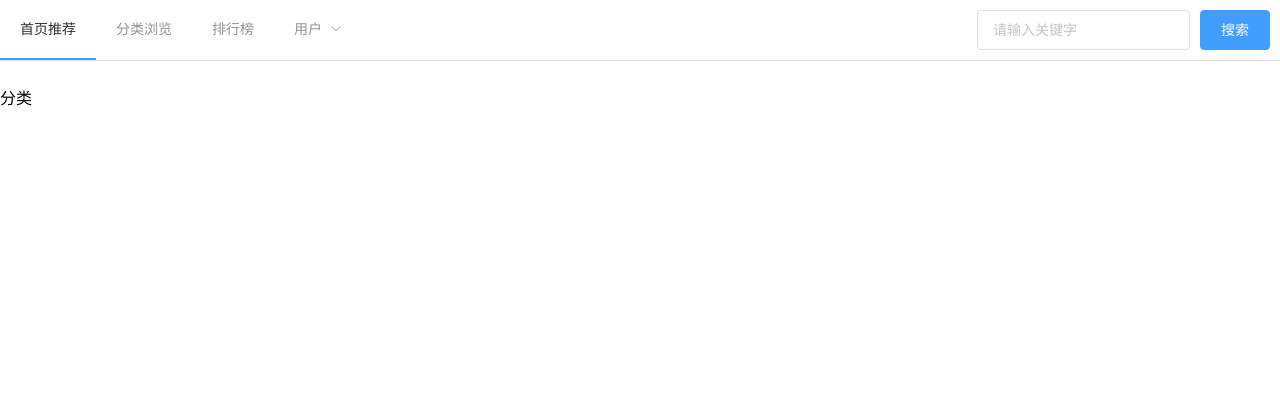
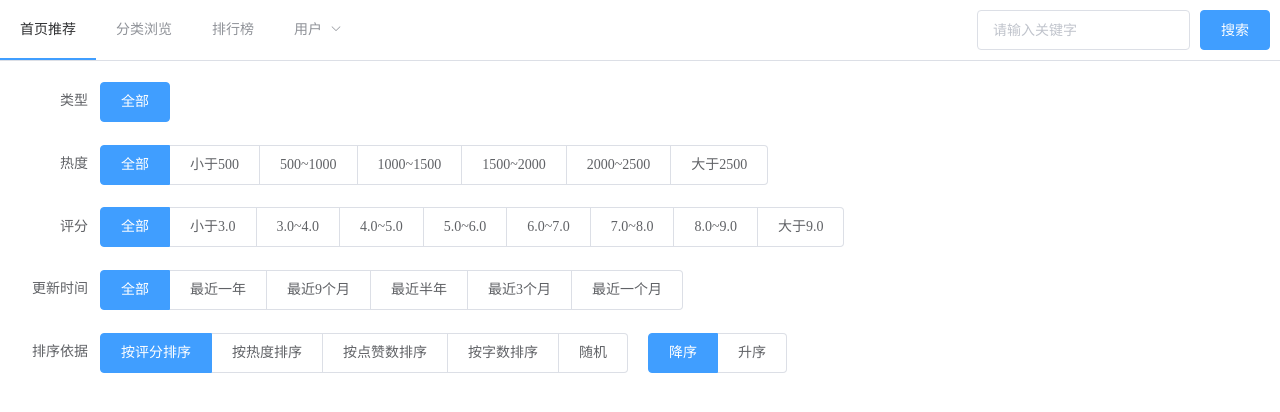
Before and after one commit to byx2000/byx-bookstore-app, a Vue app: page /category in a window 1280 px wide. Shown: the top 412 px of the page. Built offline with nearby package versions, Linux system fonts and the light colour scheme; no server answers.

Commit message:
完成类别选择组件

```diff
--- a/src/App.vue
+++ b/src/App.vue
@@ -25,5 +25,6 @@ body {
 
 #divider-below-navbar {
   margin-top: 0;
+  margin-bottom: 0;
 }
 </style>
--- /dev/null
+++ b/src/views/CategoryPage/CategoryChoose.vue
@@ -0,0 +1,134 @@
+<template>
+  <el-form label-width="80px">
+    <el-form-item label="类型">
+      <el-radio-group v-model="selected.categoryId" @change="optionChanged">
+        <el-radio-button v-for="(item, i) in categoryOptions"
+          :key="i"
+          :label="item.value">
+          {{item.text}}
+        </el-radio-button>
+      </el-radio-group>
+    </el-form-item>
+    <el-form-item label="热度">
+      <el-radio-group v-model="selected.heatRange" @change="optionChanged">
+        <el-radio-button v-for="(item, i) in heatRangeOptions" :key="i" :label="item.value">
+          {{item.text}}
+        </el-radio-button>
+      </el-radio-group>
+    </el-form-item>
+    <el-form-item label="评分">
+      <el-radio-group v-model="selected.scoreRange" @change="optionChanged">
+        <el-radio-button v-for="(item, i) in scoreRangeOptions" :key="i" :label="item.value">
+          {{item.text}}
+        </el-radio-button>
+      </el-radio-group>
+    </el-form-item>
+    <el-form-item label="更新时间">
+      <el-radio-group v-model="selected.updateAfter" @change="optionChanged">
+        <el-radio-button v-for="(item, i) in updateAfterOptions" :key="i" :label="item.value">
+          {{item.text}}
+        </el-radio-button>
+      </el-radio-group>
+    </el-form-item>
+    <el-row type="flex">
+      <el-form-item label="排序依据">
+        <el-radio-group v-model="selected.orderBy" @change="optionChanged">
+          <el-radio-button v-for="(item, i) in orderByOptions" :key="i" :label="item.value">
+            {{item.text}}
+          </el-radio-button>
+        </el-radio-group>
+      </el-form-item>
+      <el-form-item label-width="20px">
+        <el-radio-group v-model="selected.orderType" @change="optionChanged">
+          <el-radio-button v-for="(item, i) in orderTypeOptions" :key="i" :label="item.value">
+            {{item.text}}
+          </el-radio-button>
+        </el-radio-group>
+      </el-form-item>
+    </el-row>
+  </el-form>
+</template>
+
+<script>
+export default {
+  name: 'CategoryChoose',
+  props: {
+    categories: {
+      type: Array,
+      default() {
+        return []
+      }
+    }
+  },
+  computed: {
+    categoryOptions() {
+      let op = [{ text: '全部', value: -1 }]
+      for (let c of this.categories) {
+        op.push({text: c.name, value: c.id})
+      }
+      return op
+    }
+  },
+  data() {
+    return {
+      radio1: {},
+      scoreRangeOptions: [
+        { text: '全部', value: {} },
+        { text: '小于3.0', value: { max: 3.0 } },
+        { text: '3.0~4.0', value: { min: 3.0, max: 4.0 } },
+        { text: '4.0~5.0', value: { min: 4.0, max: 5.0 } },
+        { text: '5.0~6.0', value: { min: 5.0, max: 6.0 } },
+        { text: '6.0~7.0', value: { min: 6.0, max: 7.0 } },
+        { text: '7.0~8.0', value: { min: 7.0, max: 8.0 } },
+        { text: '8.0~9.0', value: { min: 8.0, max: 9.0 } },
+        { text: '大于9.0', value: { min: 9.0 } }
+      ],
+      heatRangeOptions: [
+        { text: '全部', value: {} },
+        { text: '小于500', value: { max: 500 } },
+        { text: '500~1000', value: { min: 500, max: 1000 } },
+        { text: '1000~1500', value: { min: 1000, max: 1500 } },
+        { text: '1500~2000', value: { min: 1500, max: 2000 } },
+        { text: '2000~2500', value: { min: 2000, max: 2500 } },
+        { text: '大于2500', value: { min: 2500 } }
+      ],
+      updateAfterOptions: [
+        { text: '全部', value: 10000 },
+        { text: '最近一年', value: 365 },
+        { text: '最近9个月', value: 270 },
+        { text: '最近半年', value: 182 },
+        { text: '最近3个月', value: 90 },
+        { text: '最近一个月', value: 30 }
+      ],
+      orderByOptions: [
+        { text: '按评分排序', value: 'score' },
+        { text: '按热度排序', value: 'heat' },
+        { text: '按点赞数排序', value: 'likeCount' },
+        { text: '按字数排序', value: 'wordCount' },
+        { text: '随机', value: 'random' }
+      ],
+      orderTypeOptions: [
+        { text: '降序', value: 'desc' },
+        { text: '升序', value: 'asc' }
+      ],
+      selected: {
+        categoryId: -1,
+        scoreRange: {},
+        heatRange: {},
+        updateAfter: 10000,
+        orderBy: 'score',
+        orderType: 'desc'
+      }
+    }
+  },
+  methods: {
+    optionChanged() {
+      this.$emit('optionChanged', this.selected)
+    }
+  }
+}
+</script>
+
+<style scoped>
+
+</style>
--- a/src/views/CategoryPage/CategoryChoose/CategoryChoose.vue
+++ /dev/null
@@ -1,118 +0,0 @@
-<template>
-  <b-container>
-    <b-row>
-      <b-col cols="12" sm="6" md="6" lg="4">
-        <b-form-group label="类型：" label-cols="3">
-          <b-form-select :options="categoryOptions" v-model="selected.categoryId" @change="optionChanged"/>
-        </b-form-group>
-      </b-col>
-      <b-col cols="12" sm="6" md="6" lg="4">
-        <b-form-group label="评分：" label-cols="3">
-          <b-form-select :options="scoreRangeOptions" v-model="selected.scoreRange" @change="optionChanged"/>
-        </b-form-group>
-      </b-col>
-      <b-col cols="12" sm="6" md="6" lg="4">
-        <b-form-group label="热度：" label-cols="3">
-          <b-form-select :options="heatRangeOptions" v-model="selected.heatRange" @change="optionChanged"/>
-        </b-form-group>
-      </b-col>
-      <b-col cols="12" sm="12" md="6" lg="4">
-        <b-form-group label="更新时间：" label-cols="4">
-          <b-form-select :options="updateAfterOptions" v-model="selected.updateAfter" @change="optionChanged"/>
-        </b-form-group>
-      </b-col>
-      <b-col cols="12" sm="12" md="6" lg="4">
-        <b-form-group label="排序依据：" label-cols="4">
-          <b-form-select :options="orderOptions" v-model="selected.orderBy" @change="optionChanged"/>
-        </b-form-group>
-      </b-col>
-      <b-col cols="12" sm="12" md="6" lg="4">
-        <b-form-group label="排序方式：" label-cols="4">
-          <b-form-select :options="orderMethodOptions" v-model="selected.orderType" @change="optionChanged"/>
-        </b-form-group>
-      </b-col>
-    </b-row>
-    <b-row>
-    </b-row>
-  </b-container>
-</template>
-
-<script>
-export default {
-  name: 'CategoryChoose',
-  props: {
-    categories: {
-      type: Array,
-      default() {
-        return []
-      }
-    },
-    selected: {
-      type: Object,
-      default() {
-        return {
-          categoryId: 1,
-          scoreRange: {},
-          heatRange: {},
-          updateAfter: 10000,
-          orderBy: 'score',
-          orderType: 'desc'
-        }
-      }
-    }
-  },
-  computed: {
-    categoryOptions() {
-      let op = [{ text: '全部', value: '-1' }]
-      for (let c of this.categories) {
-        op.push({text: c.name, value: c.id})
-      }
-      return op
-    }
-  },
-  data() {
-    return {
-      scoreRangeOptions: [
-        { text: '全部', value: {} },
-        { text: '小于5.0', value: { max: 5.0 } },
-        { text: '5.0~7.0', value: { min: 5.0, max: 7.0 } },
-        { text: '7.0~9.0', value: { min: 7.0, max: 9.0 } },
-        { text: '大于9.0', value: { min: 9.0 } }
-      ],
-      heatRangeOptions: [
-        { text: '全部', value: {} },
-        { text: '小于1000', value: { max: 1000 } },
-        { text: '1000~2000', value: { min: 1000, max: 2000 } },
-        { text: '2000~3000', value: { min: 2000, max: 3000 } },
-        { text: '大于3000', value: { min: 3000 } }
-      ],
-      updateAfterOptions: [
-        { text: '全部', value: 10000 },
-        { text: '最近一年', value: 365 },
-        { text: '最近半年', value: 182 },
-        { text: '最近一个月', value: 30 }
-      ],
-      orderOptions: [
-        { text: '按评分排序', value: 'score' },
-        { text: '按热度排序', value: 'heat' },
-        { text: '按点赞数排序', value: 'likeCount' },
-        { text: '按字数排序', value: 'wordCount' },
-        { text: '随机', value: 'random' }
-      ],
-      orderMethodOptions: [
-        { text: '降序', value: 'desc' },
-        { text: '升序', value: 'asc' }
-      ]
-    }
-  },
-  methods: {
-    optionChanged() {
-      this.$emit('optionChanged', this.selected)
-    }
-  }
-}
-</script>
-
-<style scoped>
-
-</style>
--- a/src/views/CategoryPage/CategoryPage.vue
+++ b/src/views/CategoryPage/CategoryPage.vue
@@ -1,7 +1,9 @@
 <template>
-  <div>
-    分类
-  </div>
+  <el-container>
+    <el-main>
+      <category-choose :categories="categories" @optionChanged="optionChanged"/>
+    </el-main>
+  </el-container>
   <!-- <b-container>
     <category-choose :categories="categories"
       @optionChanged="optionChanged"
@@ -12,23 +14,28 @@
 
 <script>
 import { getAllCategories, queryBooks } from '../../network/common'
-import CategoryChoose from './CategoryChoose/CategoryChoose.vue'
+import CategoryChoose from './CategoryChoose.vue'
 export default {
   components: { CategoryChoose },
-  name: 'CategoryPage'
-  // data() {
-  //   return {
-  //     categories: [],
-  //     books: [],
-  //     pageSize: 12,
-  //     currentPage: 1
-  //   }
-  // },
-  // created() {
-  //   getAllCategories().then(res => {
-  //     this.categories = res.data
-  //   })
-
+  name: 'CategoryPage',
+  data() {
+    return {
+      categories: [],
+      books: [],
+      pageSize: 12,
+      currentPage: 1
+    }
+  },
+  created() {
+    getAllCategories().then(res => {
+      this.categories = res.data
+    })
+  },
+  methods: {
+    optionChanged(selected) {
+      console.log(selected)
+    }
+  }
   //   queryBooks({
   //     categoryId: 1,
   //     orderBy: 'score',
```
Also changed, not shown: src/views/HomePage/HomePage.vue (+0 -38 lines), 1 other file (tests, documents, lock files or other folders).
